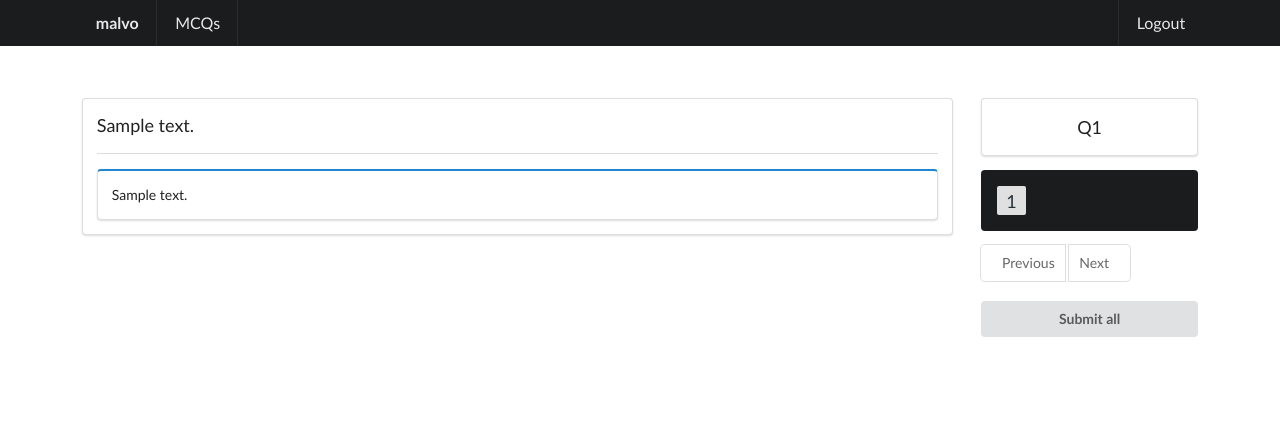
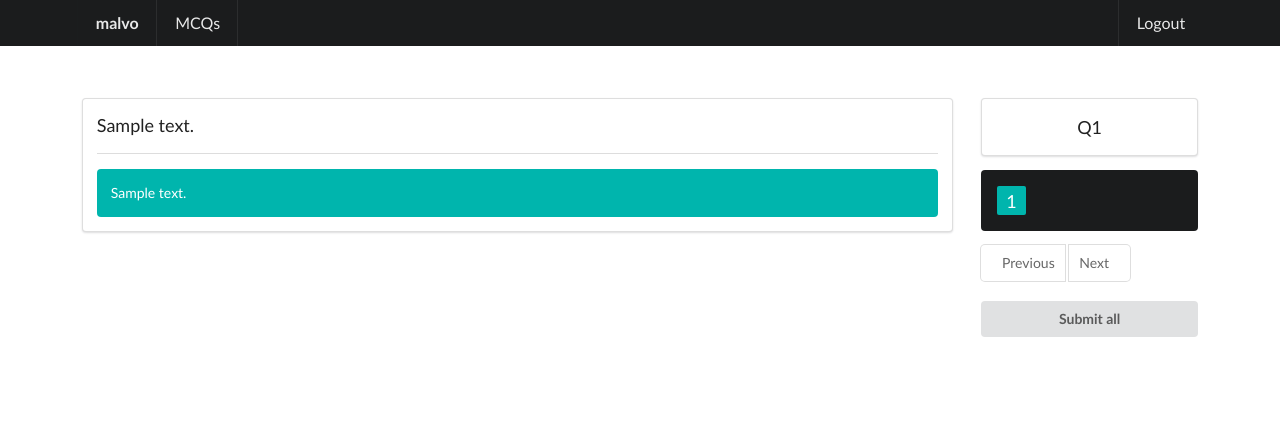
Before and after one commit to shivamMg/malvo, a Django app: page /mcqs/mcq/ in a window 1280 px wide. Shown: the top 435 px of the page. Run offline with Django 3.2, Linux system fonts and the light colour scheme; a user stored in the database is signed in; tables that the repository leaves empty hold one stand-in row (values such as "Sample post").

Commit message:
Add smoother transitions
- Smoother transitions to next question.
- Mark question as answered in `question_no_panel`, if it has been answered.

```diff
--- a/malvo/static/mcqs/css/style.css
+++ b/malvo/static/mcqs/css/style.css
@@ -19,7 +19,7 @@
   font-size: 16px;
 }
 
-.panel-label {
+.qno-panel-label {
   display: inline-block;
   width: 29px;
   height: 29px;
@@ -32,3 +32,8 @@
   text-align: center;
   cursor: pointer;
 }
+
+.answered {
+  background-color: #00b5ad;
+  color: #fff;
+}
--- a/malvo/static/mcqs/js/script.js
+++ b/malvo/static/mcqs/js/script.js
@@ -3,7 +3,7 @@
   /* `len` would be the total number of questions */
   len: 0,
   /* `curQuesIndex` is the index of current question */
-  curQuesIndex: 0,
+  curQuesIndex: -1,
   switchNextQues: '',
   switchPrevQues: ''
 };
@@ -15,21 +15,34 @@
 
     McqObj.questions = data;
     McqObj.len = data.length;
-    McqObj.curQuesIndex = 0;
+    McqObj.curQuesIndex = -1;
 
     switchQuestion(0);
+
+    var panel = $("#question_no_panel");
     /* Create panel buttons */
-    var panel = $("#questions_panel");
     var panelButtons = "";
     for (i = 0; i < McqObj.len; i++) {
-      var panelButton = '<span class="panel-label" onclick="switchQuestion(' + String(i) + ')">' + String(i+1) + '</span>';
+      if (Answers[String(i+1)] === "") {
+        panelButton = '<span class="qno-panel-label" id="qno' + String(i+1) + '">' + String(i+1) + '</span>';
+      } else {
+        panelButton = '<span class="qno-panel-label answered" id="qno' + String(i+1) + '">' + String(i+1) + '</span>';
+      }
       panelButtons += panelButton;
     }
     /* Add buttons to panel */
     panel.html(panelButtons);
 
   }).fail(function() {
-    console.log("Error occured while downloading MCQs. Try reloading page.");
+    alert("Error occured while downloading MCQs. Try reloading page.");
+    console.log("MCQs not downloaded.");
+  });
+
+  $(document).on("click", ".qno-panel-label", function() {
+    var $this = $(this);
+    var qno = parseInt($this.text());
+    var index = qno - 1;
+    switchQuestion(index);
   });
 
   $("#next_question").click(function() {
@@ -53,9 +66,14 @@
   };
 
   window.switchQuestion = function switchQuestion(index) {
+    if (index == McqObj.curQuesIndex) {
+      return;
+    }
+
     var choices = "";
     var question = McqObj.questions[index];
 
+    $("#question_and_choices_panel").fadeOut(300, function() {
       $("#question_no").text("Q" + String(question.qno));
       /* Convert Markdown text to HTML */
       var qtextHtml = showdownConverter.makeHtml(question.qtext);
@@ -63,14 +81,14 @@
       $("#question_text").html(qtextHtml);
 
       /* Highlightjs */
-    $('pre code').each(function(i, block) {
+      $("pre code").each(function(i, block) {
         hljs.highlightBlock(block);
       });
 
       $.each(question.choices, function(i, choice) {
         /* Highlight the choice if it has already been selected as answer */
         if (choice == Answers[question.qno]) {
-        div = '<div class="ui segment choice blue" onclick="selectChoice(this)">' + choice + '</div>';
+          div = '<div class="ui segment inverted teal choice" onclick="selectChoice(this)">' + choice + '</div>';
         } else {
           div = '<div class="ui segment choice" onclick="selectChoice(this)">' + choice + '</div>';
         }
@@ -78,14 +96,21 @@
         choices +=  div;
       });
       $("#choices").html(choices);
+    }).fadeIn(300);
 
     McqObj.curQuesIndex = index;
+
   };
 
   window.selectChoice = function selectChoice(ele) {
     var selectedChoice = $(ele).text();
     var curQuesNo = String(McqObj.curQuesIndex+1);
     Answers[curQuesNo] = selectedChoice;
+    $(ele).addClass("teal inverted");
+
+    /* Mark Question as answered in question_no_panel */
+    $("#qno" + curQuesNo).addClass("answered");
+
     /* Switch to next question */
     McqObj.switchNextQues();
   };
--- a/malvo/teams/urls.py
+++ b/malvo/teams/urls.py
@@ -19,6 +19,6 @@
     url(
         r'^register/',
         views.register_team,
-        name='register'
+        name='register',
     ),
 ]
--- a/malvo/templates/mcqs/mcq_on_json.html
+++ b/malvo/templates/mcqs/mcq_on_json.html
@@ -9,10 +9,10 @@
 {% block content %}
 
 <div class="ui grid">
-  <div class="computer only one wide column"></div>
+  <div class="one wide column"></div>
 
   <div class="eleven wide column">
-    <div class="ui segment">
+    <div class="ui segment" id="question_and_choices_panel">
       <div id="question_text"></div>
       <div class="ui divider"></div>
       <div id="choices"></div>
@@ -21,7 +21,7 @@
 
   <div class="three wide column">
     <div class="ui segment center aligned" id="question_no"></div>
-    <div id="questions_panel" class="ui segment inverted"></div>
+    <div id="question_no_panel" class="ui segment inverted"></div>
     <div>
       <button class="ui left basic attached button" id="prev_question">Previous</button>
       <button class="ui right basic attached button" id="next_question">Next</button>
```
Also changed, not shown: malvo/teams/views.py (+6 -11 lines). Lines whose indentation alone changed are shown as unchanged.
